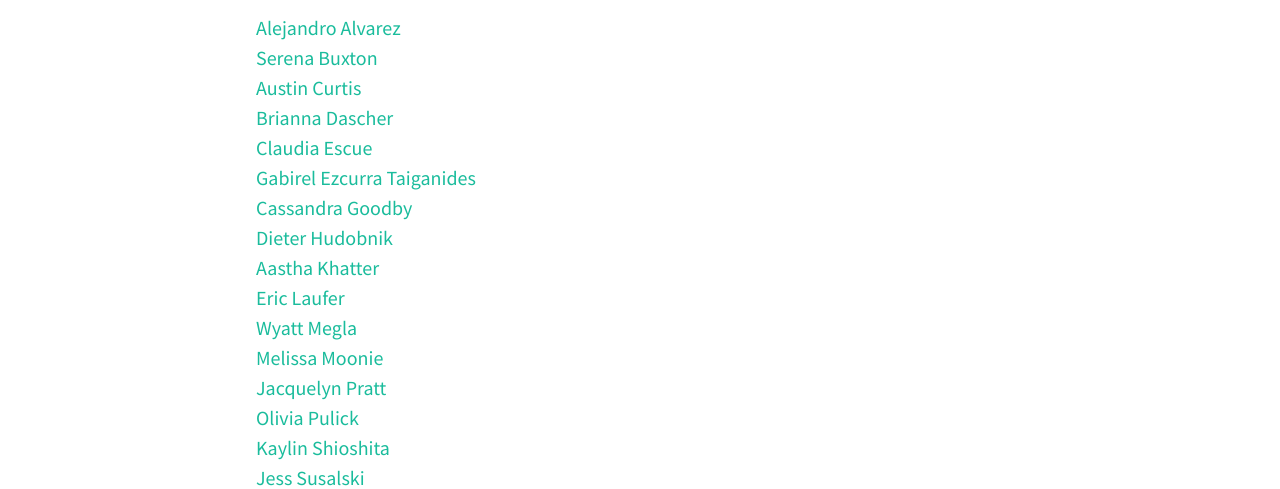
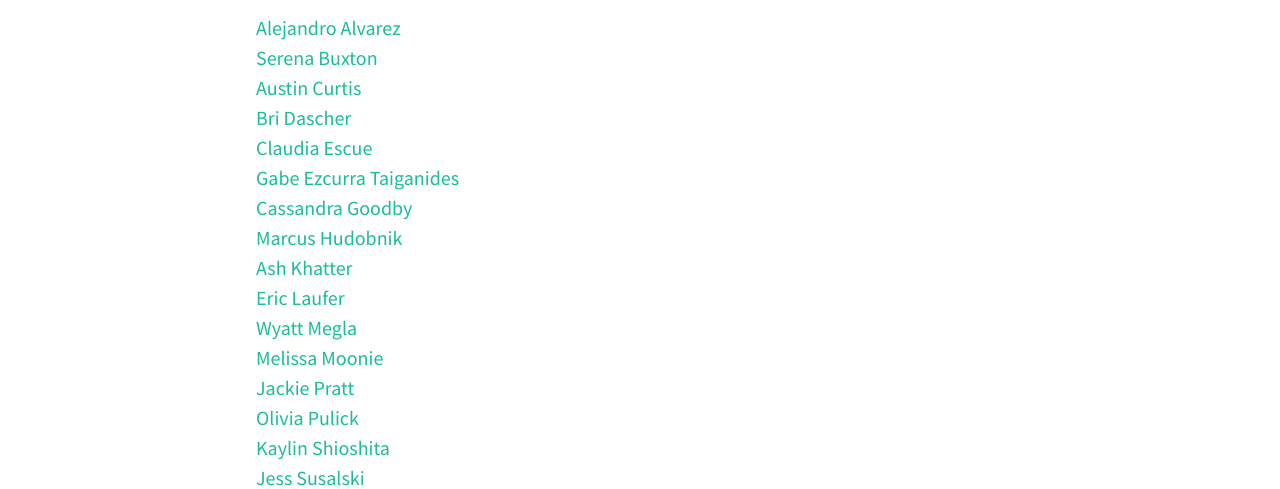
Before and after one commit to coloringchaos/object-spring-17, a Jekyll site: the page built from students.md, in a window 1280 px wide. Shown: the part 438-927 px from the top of the page. Built offline with Jekyll 4.4.1, drawn with Linux system fonts in a browser that asks for light colours; nearby versions of some CDN libraries.

Commit message:
student names

```diff
--- a/students.md
+++ b/students.md
@@ -8,16 +8,16 @@
 [Alejandro Alvarez]()<br>
 [Serena Buxton]()<br>
 [Austin Curtis]()<br>
-[Brianna Dascher]()<br>
+[Bri Dascher]()<br>
 [Claudia Escue]()<br>
-[Gabirel Ezcurra Taiganides]()<br>
+[Gabe Ezcurra Taiganides]()<br>
 [Cassandra Goodby]()<br>
-[Dieter Hudobnik]()<br>
-[Aastha Khatter]()<br>
+[Marcus Hudobnik]()<br>
+[Ash Khatter]()<br>
 [Eric Laufer]()<br>
 [Wyatt Megla]()<br>
 [Melissa Moonie]()<br>
-[Jacquelyn Pratt]()<br>
+[Jackie Pratt]()<br>
 [Olivia Pulick]()<br>
 [Kaylin Shioshita]()<br>
 [Jess Susalski]()<br>
```
